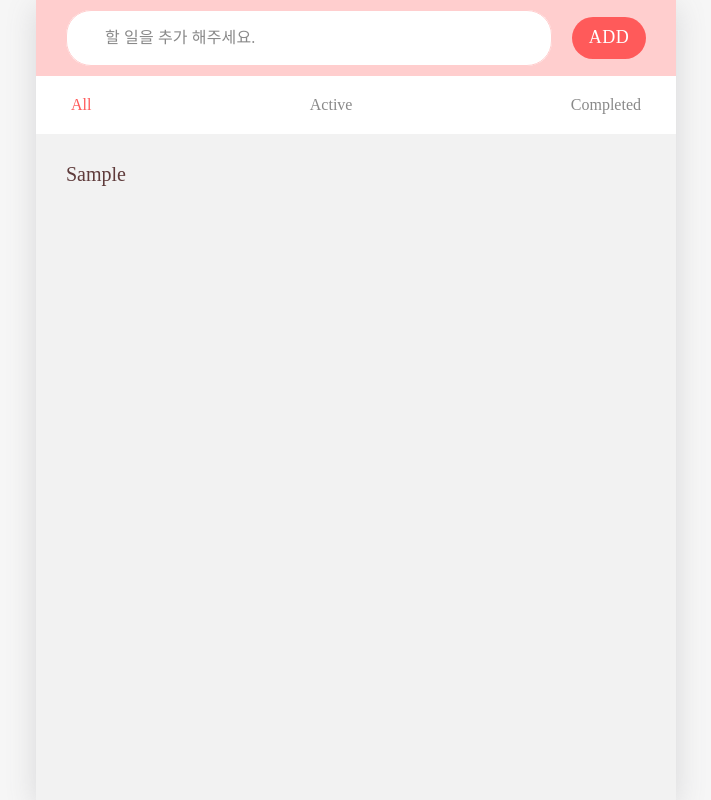
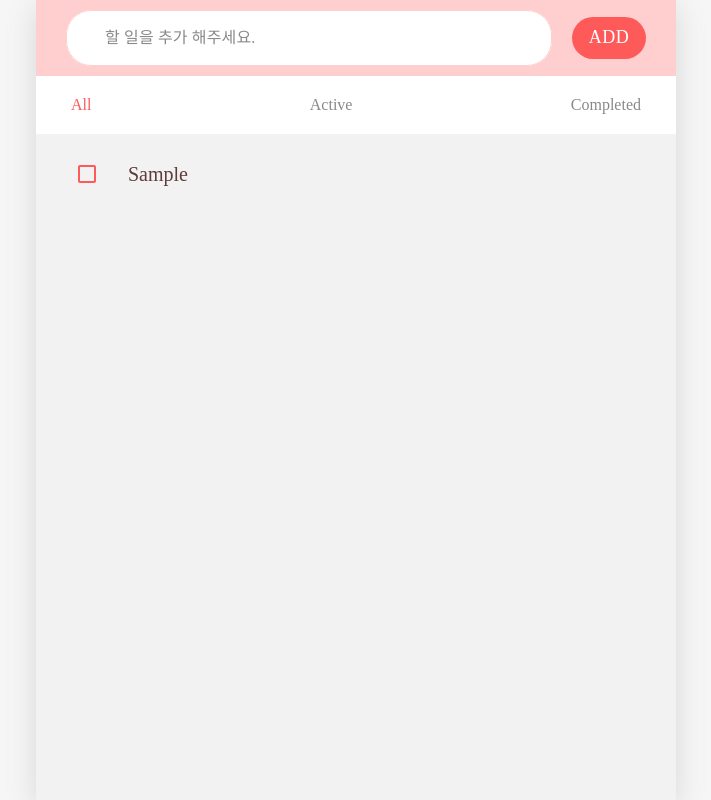
Before and after one commit to nincoding/simple-todo, a React (Vite) app: page / in a window 1280 px wide. Both pictures are taken after typing "Sample" into the empty fields and a click on the button "ADD". Shown: the whole page, without its empty margins (284-995 px from the left). Built offline with nearby package versions, Linux system fonts and the light colour scheme; a web font is replaced by a local one.

Commit message:
:sparkles: feat: 체크박스 클릭시 상태변경 적용 체크박스 클릭시 완료,미완료 구분과 그에 따른 스타일링 적용

```diff
--- a/src/App.jsx
+++ b/src/App.jsx
@@ -20,12 +20,24 @@ function App() {
     todoItemId.current += 1;
   }
 
-  console.log(todoItemId, todoItemList);
+  const onTodoItemClick = (clickedTodoItem) => {
+    setTodoItemList(
+      todoItemList.map((todoItem) =>
+        clickedTodoItem.id === todoItem.id
+          ? {
+              ...todoItem,
+              isFinished: !todoItem.isFinished,
+            }
+          : todoItem
+      )
+    );
+  };
+
 
   return (
     <div className="App">
       <TodoItemInputField onCreate={onCreate}/>
-      <TodoItemList todoItemList={todoItemList}/>
+      <TodoItemList todoItemList={todoItemList} onTodoItemClick={onTodoItemClick} />
     </div>
   )
 }
--- a/src/components/TodoItem.jsx
+++ b/src/components/TodoItem.jsx
@@ -1,9 +1,17 @@
 import TodoItemWrapper from "../styles/TodoItemWrapper";
+import { Checkbox } from "@mui/material";
+import { checkboxTheme } from "../styles/checkboxTheme";
 
-const TodoItem = ({ todoItem, index }) => {
+const TodoItem = ({ todoItem, index, onTodoItemClick }) => {
 
   return (
-    <TodoItemWrapper even={index % 2 === 0}>
+    <TodoItemWrapper even={index % 2 === 0} isFinished={todoItem.isFinished}>
+      <Checkbox
+        sx={ checkboxTheme }
+        onClick={() => {
+          onTodoItemClick(todoItem);
+        }}
+      />
       {todoItem.todoItemContent}
     </TodoItemWrapper>
   )
--- a/src/components/TodoItemList.jsx
+++ b/src/components/TodoItemList.jsx
@@ -4,13 +4,13 @@ import FilterMenu from "./FilterMenu";
 import { filterList } from "../constants/stringValues";
 import TodoItem from "./TodoItem";
 
-const TodoItemList = ({ todoItemList }) => {
+const TodoItemList = ({ todoItemList, onTodoItemClick }) => {
 
   const [ activeFilter, setActiveFilter ] = useState("All");
 
   const todoList = todoItemList.map((todoItem, index) => {
     return (
-      <TodoItem key={todoItem.id} todoItem={todoItem} index={index}/>
+      <TodoItem key={todoItem.id} todoItem={todoItem} index={index} onTodoItemClick={onTodoItemClick}/>
     );
   });
 
--- a/src/styles/TodoItemWrapper.jsx
+++ b/src/styles/TodoItemWrapper.jsx
@@ -2,16 +2,20 @@ import styled from "styled-components";
 
 const TodoItemWrapper = styled.div`
   display: flex;
-  justify-content: space-between;
+  justify-content: flex-start;
   align-items: center;
   gap: 20px;
   background-color: ${(props) => (props.even ? "#f2f2f2" : "white")};
   width: 100%;
   height: 80px;
   padding: 10px 30px;
-  color: #5f3b3b;
+  color: ${(props) => props.isFinished ? "#898989" : "#5f3b3b"};
   font-size: 20px;
   cursor: pointer;
+  text-decoration: ${(props) => props.isFinished ? "line-through" : "none"};
+  text-decoration-color: ${(props) => props.isFinished ? "#898989" : "#5f3b3b"};
+  text-decoration-thickness: 3px;
+  transition: all 0.3s ease-in-out;
 `;
 
 export default TodoItemWrapper;
--- /dev/null
+++ b/src/styles/checkboxTheme.js
@@ -0,0 +1,6 @@
+export const checkboxTheme = {
+  color: "#ff5a5a",
+  '&.Mui-checked': {
+    color: "#ff5a5a",
+  },
+}
```
